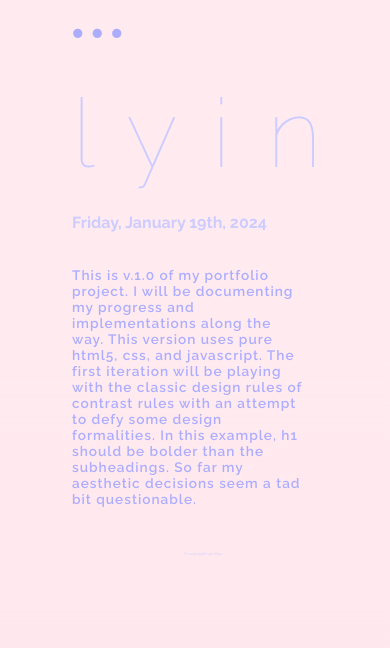
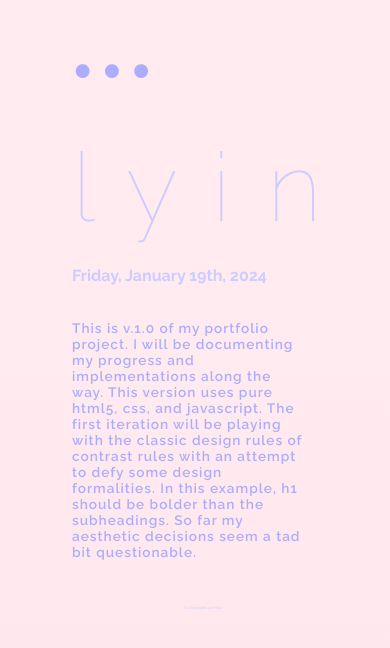
Before and after one commit to ElleOwO/ElleOwO.github.io, a plain HTML site: page index.html in a window 390 px wide. Shown: the top 648 px of the page. Drawn offline with Linux system fonts and the light colour scheme.

```diff
--- a/styles.css
+++ b/styles.css
@@ -57,7 +57,7 @@
     font-size: 5vw;
     font-family: "Source Code Pro", serif;
     color:#ADADFF;
-    line-height: 1em;
+    line-height: 60px;
 }
 
 .open span:hover {
@@ -138,8 +138,8 @@
     }
 
     #open {
-        font-size: 20vw;
-        line-height: 5px;
+        font-size: 30vw;
+        line-height: 0.5em;
     }
 
 
```
